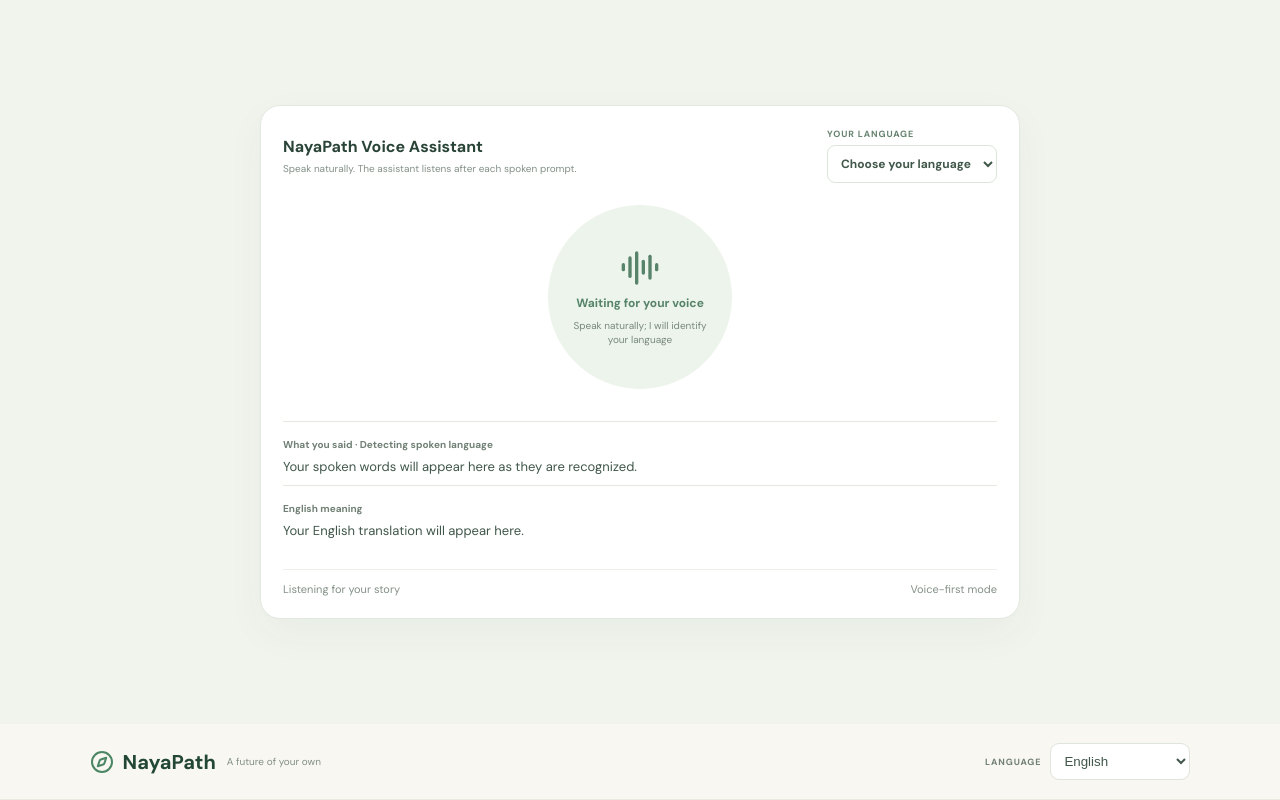
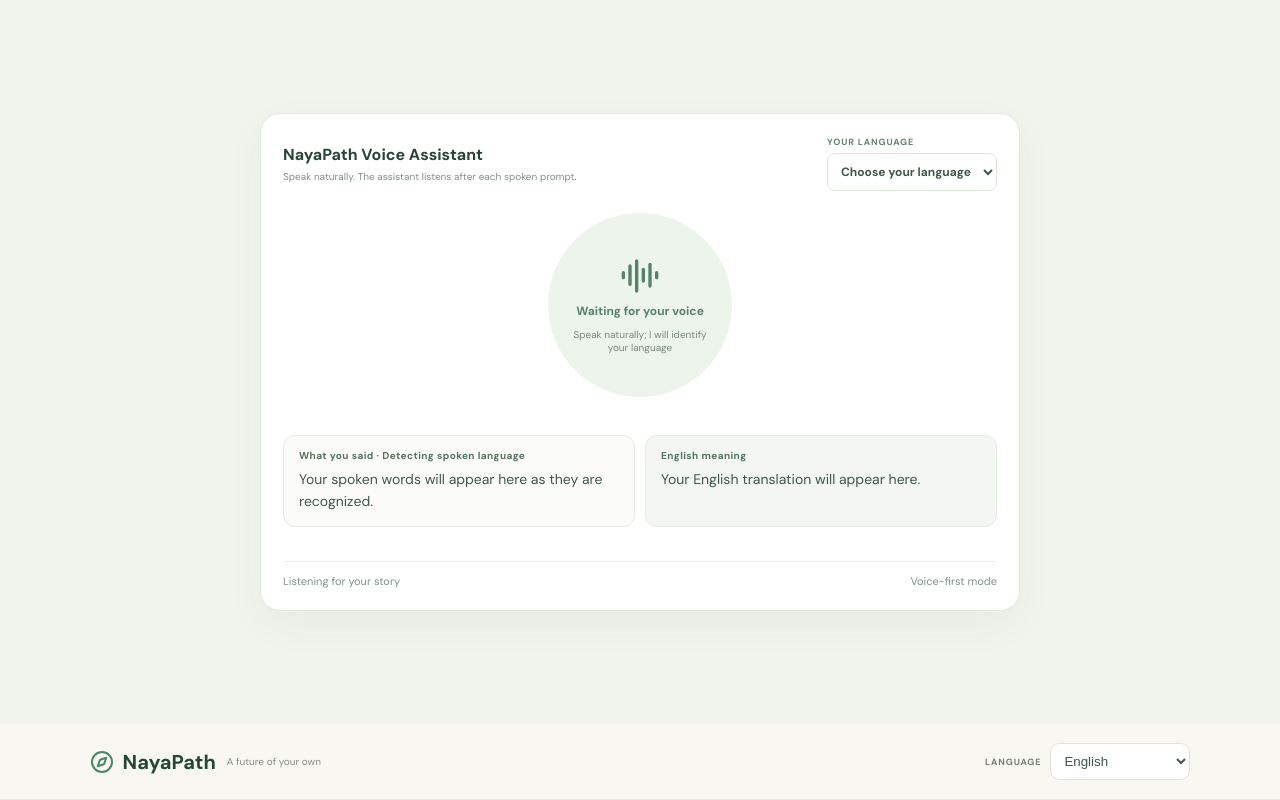
Before and after one commit to Titiksha-P/NayaPath, a React (Vite) app: page / in a window 1280 px wide. Shown: the top 800 px of the page. Built offline with nearby package versions, Linux system fonts and the light colour scheme; no server answers; a web font is replaced by a local one.

Commit message:
Style live speech transcript and English meaning as separate readable conversation panels

```diff
--- a/src/style.css
+++ b/src/style.css
@@ -65,3 +65,12 @@
 .voice-first.voice-only .voice-orb b{display:block;width:100%;max-width:100%;font-size:12px;line-height:1.3;text-align:center;white-space:normal;overflow-wrap:anywhere}
 .voice-first.voice-only .voice-orb small{display:block;width:100%;max-width:100%;font-size:10px;line-height:1.35;text-align:center;white-space:normal;overflow-wrap:anywhere}
 @media(max-width:560px){.voice-first.voice-only .voice-orb{width:150px;height:150px;padding:15px}}
+
+/* Conversational speech transcript: original language first, English interpretation second */
+.voice-live-transcripts{display:grid;grid-template-columns:1fr 1fr;gap:10px;width:100%;margin:16px 0 4px}
+.voice-live-transcripts .voice-transcript{min-width:0;margin:0;padding:13px 15px;border:1px solid #e6ebe3;border-radius:12px;background:#fbfcf9;overflow-wrap:anywhere}
+.voice-live-transcripts .voice-transcript b{display:block;font-size:10px;letter-spacing:.04em;color:#557360}
+.voice-live-transcripts .voice-transcript p{margin:7px 0 0;font-size:14px;line-height:1.55;white-space:pre-wrap;overflow-wrap:anywhere}
+.voice-live-transcripts .voice-english{background:#f3f6f2}
+.voice-live-transcripts .voice-transcript small{display:block;margin-top:7px;font-size:10px;line-height:1.4;color:#79877c}
+@media(max-width:640px){.voice-live-transcripts{grid-template-columns:1fr}.voice-live-transcripts .voice-transcript{padding:11px 12px}}
```
